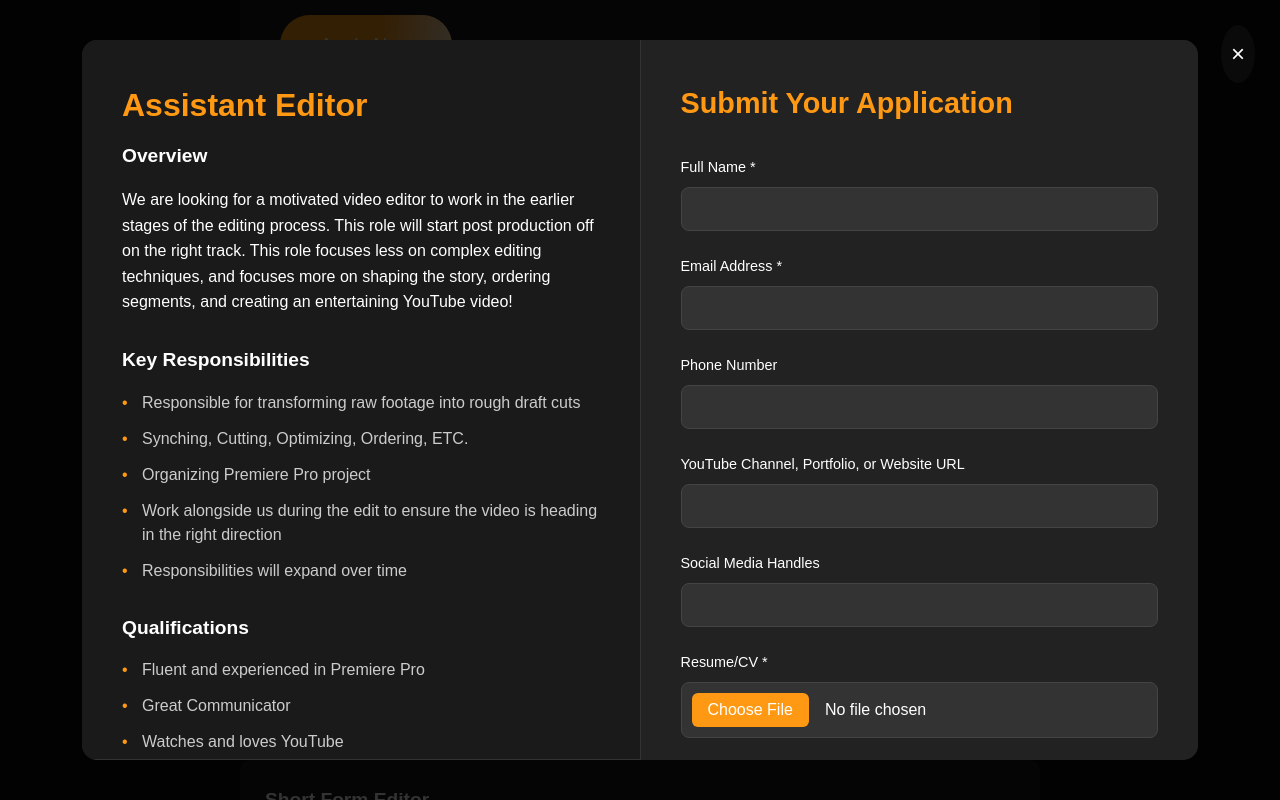
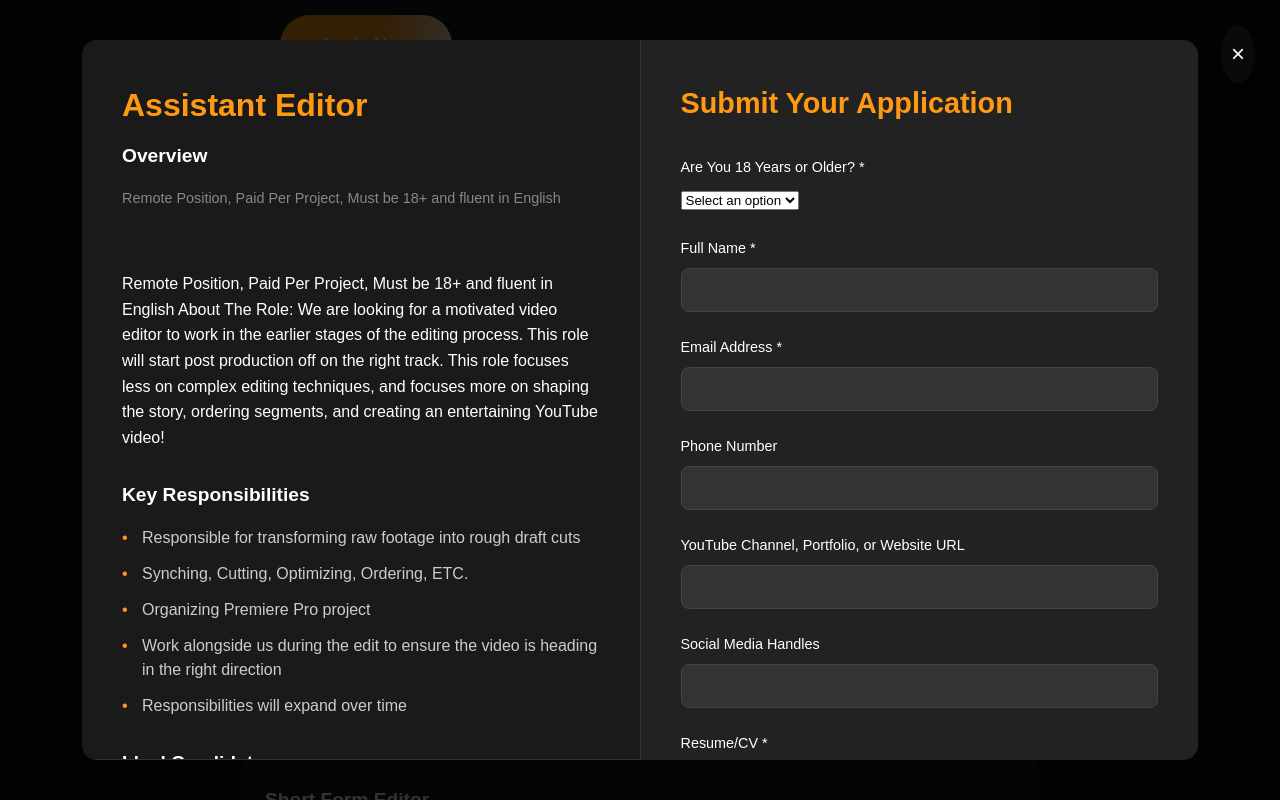
Before and after one commit to colemarcuccilli/MindSquire, a plain HTML site: page index.html in a window 1280 px wide. Both pictures are taken after a click on the element "Assistant Editor". Shown: the part 1834-2634 px from the top of the page. Drawn offline with Linux system fonts and the light colour scheme.

Commit message:
new changes. disclaimer, footer

```diff
--- a/script.js
+++ b/script.js
@@ -80,7 +80,7 @@ document.querySelectorAll('a[href^="#"]').forEach(anchor => {
 // Job details data
 const jobDetails = {
     "Assistant Editor": {
-        overview: "We are looking for a motivated video editor to work in the earlier stages of the editing process. This role will start post production off on the right track. This role focuses less on complex editing techniques, and focuses more on shaping the story, ordering segments, and creating an entertaining YouTube video!",
+        overview: "Remote Position, Paid Per Project, Must be 18+ and fluent in English\n\nAbout The Role:\n\nWe are looking for a motivated video editor to work in the earlier stages of the editing process. This role will start post production off on the right track. This role focuses less on complex editing techniques, and focuses more on shaping the story, ordering segments, and creating an entertaining YouTube video!",
         responsibilities: [
             "Responsible for transforming raw footage into rough draft cuts",
             "Synching, Cutting, Optimizing, Ordering, ETC.",
@@ -88,144 +88,119 @@ const jobDetails = {
             "Work alongside us during the edit to ensure the video is heading in the right direction",
             "Responsibilities will expand over time"
         ],
-        qualifications: [
+        idealCandidate: [
             "Fluent and experienced in Premiere Pro",
             "Great Communicator",
             "Watches and loves YouTube",
             "Wants to work long term and believes in the vision of our channel",
-            "Want to grow their editing skills and social media knowledge"
-        ],
-        additionalSkills: [
+            "Want to grow their editing skills and social media knowledge",
             "Detail Oriented",
             "Organizational Skills",
-            "Great sense of humor",
-            "Must be 18+ and fluent in English"
+            "Great sense of humor"
         ]
     },
     "GFX / Sound Design Editor": {
-        overview: "We are looking for an experienced video editor to help us turn a rough cut into a polished, high-quality video. Attention to detail is essential, as we need someone who values precision in every aspect of editing. If you're skilled in creating clean, professional looking graphics and have a talent for crafting amazing, captivating sound design, this role is perfect for you!",
+        overview: "Remote Position, Paid Per Project, Must be 18+ and fluent in English\n\nAbout The Role:\n\nWe are looking for an experienced video editor to help us turn a rough cut into a polished, high-quality video. Attention to detail is essential, as we need someone who values precision in every aspect of editing. If you're skilled in creating clean, professional looking graphics and have a talent for crafting amazing, captivating sound design, this role is perfect for you!",
         responsibilities: [
             "Responsible for turning a rough cut video into a finished product",
             "Graphics, Sound design, Captions, Framing, ETC.",
             "Responsibilities will expand over time"
         ],
-        qualifications: [
+        idealCandidate: [
             "Fluent and experienced in Premiere Pro and preferably After Effects",
             "Great Communicator",
             "Watches and loves YouTube",
             "Wants to work long term and believes in the vision of our channel",
-            "Wants to grow their editing skills and social media knowledge"
-        ],
-        additionalSkills: [
+            "Wants to grow their editing skills and social media knowledge",
             "Very Detail Oriented",
             "Organizational Skills",
-            "Great sense of humor",
-            "Must be 18+ and fluent in English"
+            "Great sense of humor"
         ]
     },
     "Creative Producer": {
-        overview: "We are looking for a creative, funny, and motivated person to help us plan and produce the best videos we possibly can. We need someone who is great at coming up with ideas, as well as helping execute them, and staying organized.",
+        overview: "Remote or in Person Position, Paid Per Project, Must be 18+ and fluent in English\n\nAbout this role:\n\nWe are looking for a creative, funny, and motivated person to help us plan and produce the best videos we possibly can. We need someone who is great at coming up with ideas, as well as helping execute them, and staying organized. If you are someone who possesses these traits, this role is a great fit for you!",
         responsibilities: [
             "Collaborate with us and our team to help plan and produce an entire video",
-            "Creatively brainstorm and help plan each part of our videos",
-            "Segment Ideas, Video Structure, Funny Ideas, Jokes, ETC.",
+            "Creatively brainstorm and help plan each part of our videos. These include 'Segment Ideas, Video Structure, Funny Ideas, Jokes, etc.' to enhance the detail and creativity of each video",
             "Find people, props, locations, and anything that will be needed for each video"
         ],
-        qualifications: [
+        idealCandidate: [
             "EXCELLENT Communicator",
             "Comfortable with talking to strangers (phone calls, etc.)",
-            "LOVES YouTube. Watches it alot, or experience working on videos",
+            "LOVES YouTube. Watches it a lot, or experience working on videos",
             "Leadership qualities",
-            "Wants to work long term and believes in the vision of our channel"
-        ],
-        additionalSkills: [
+            "Wants to work long term and believes in the vision of our channel",
+            "Wants to grow their video creation skills and social media knowledge",
             "Detail Oriented",
             "Organizational Skills",
-            "Great sense of humor",
-            "Must be 18+ and fluent in English"
+            "Great sense of humor"
         ]
     },
     "Head of Short Form Content": {
-        overview: "We need someone to manage and oversee all of our short form content. You will help create short form content to be posted on all platforms (YouTube Shorts, TikTok, Instagram).",
+        overview: "Remote Position, Paid Per Project, Must be 18+ and fluent in English\n\nAbout the role:\n\nWe need someone to manage and oversee all of our short form content. You will help create short form content to be posted on all platforms (YouTube Shorts, TikTok, Instagram).",
         responsibilities: [
             "Ideate and plan original short form content ideas",
             "Turn our long form videos into multiple short form videos (via editing)",
             "Manage and train short form editors",
             "Post and manage accounts"
         ],
-        qualifications: [
+        idealCandidate: [
             "Fluent and experienced in Premiere Pro",
             "Knowledgeable in short form content",
             "Great Communicator",
             "Leadership qualities",
-            "Creative"
-        ],
-        additionalSkills: [
+            "Creative",
             "Stays up to date with short form content and trends",
+            "Wants to work long term and believes in the vision of our channel",
+            "Wants to grow their skills and social media knowledge",
             "Detail Oriented",
             "Organizational Skills",
-            "Great sense of humor",
-            "Must be 18+ and fluent in English"
+            "Great sense of humor"
         ]
     },
     "Short Form Editor": {
-        overview: "Responsible for editing short form videos for MindSquire accounts (YT Shorts, TikTok, Instagram)",
+        overview: "Remote Position, Paid Per Project, Must be 18+ and fluent in English\n\nWhat you will do:\n\nResponsible for editing short form videos for MindSquire accounts (YT Shorts, TikTok, Instagram).",
         responsibilities: [
             "Turn horizontal long form videos into 60 second vertical clips",
             "Caption videos",
             "Add Sound design",
             "Optimize long form footage for short form"
         ],
-        qualifications: [
+        idealCandidate: [
             "Fluent and experienced in Premiere Pro",
             "Understanding of short form content",
             "Great Communicator",
-            "Detail Oriented"
-        ],
-        additionalSkills: [
+            "Detail Oriented",
             "Sound design experience",
             "Social media knowledge",
-            "Great sense of humor",
-            "Must be 18+ and fluent in English"
+            "Great sense of humor"
         ]
     },
     "Head of Operations": {
-        overview: "This is arguably the most important role we are needing to fill. We're looking for someone to join our team as a key member. You will eventually help run various operations that go into growing our YouTube channel. You will be trained over a LONG period of time in every aspect of our business - from what makes a good thumbnail, to BTS business, to storytelling and retention.",
-        responsibilities: [
-            "Learn and manage all aspects of YouTube operations",
-            "Develop strategies for channel growth",
-            "Oversee content planning and execution",
-            "Manage team workflows and processes"
-        ],
-        qualifications: [
+        overview: "Remote or in Person Position, Must be 18+ and fluent in English\n\nThis is arguably the most important role we are needing to fill. We’re looking for someone to join our team as a key member. You will eventually help run various operations that go into growing our YouTube channel. We need someone who has the desire to learn and grow in the YouTube space just as much as we are.\n\nYou will be trained over a LONG period of time in every aspect of our business. This is everything from what makes a good thumbnail, to BTS business, to storytelling and retention.\n\nIf this interests you, apply below.",
+        idealCandidate: [
             "Wants to learn as much as possible about YouTube, business, and creating content",
             "Wants to dedicate their time to helping run our YouTube channel",
             "Strong leadership and communication skills",
-            "Passionate about content creation"
-        ],
-        additionalSkills: [
+            "Passionate about content creation",
             "Project management experience",
             "Strategic thinking",
-            "Adaptable and eager to learn",
-            "Must be 18+ and fluent in English"
+            "Adaptable and eager to learn"
         ]
     },
     "Open Application": {
-        overview: "If you think you have a special set of skills that would be beneficial to our content, but you don't see a role currently listed that fits your background, we'd love to hear from you! Tell us about your unique talents and how you could contribute to our team.",
+        overview: "If you think you have a special set of skills that would be beneficial to our content, but you don’t see a role currently listed that fits your background, use this application to submit your resume, portfolio, or whatever information that may be applicable!",
         responsibilities: [
             "To be defined based on your unique skills and our needs",
             "Opportunity to create and shape your own role",
             "Contribute to channel growth in your area of expertise"
         ],
-        qualifications: [
+        idealCandidate: [
             "Passion for YouTube content creation",
             "Strong communication skills",
             "Self-motivated and proactive",
-            "Creative problem solver"
-        ],
-        additionalSkills: [
+            "Creative problem solver",
             "Any relevant skills or experience",
-            "Must be 18+ and fluent in English",
             "Willingness to learn and grow with the team"
         ]
     }
@@ -254,10 +229,6 @@ function createApplicationModal() {
                         <ul class="qualifications-list"></ul>
                     </div>
 
-                    <div class="job-section">
-                        <h3>Additional Skills (Preferred)</h3>
-                        <ul class="additional-skills-list"></ul>
-                    </div>
                 </div>
 
                 <div class="application-form-side">
@@ -272,7 +243,14 @@ function createApplicationModal() {
                     >
                         <input type="hidden" name="_subject" value="New job application">
                         <input type="hidden" name="role" id="role-input">
-
+                        <div class="form-group">
+                            <label for="age-confirm">Are You 18 Years or Older? *</label>
+                            <select id="age-confirm" name="age-confirm" required>
+                                <option value="" disabled selected>Select an option</option>
+                                <option value="Yes">Yes</option>
+                                <option value="No">No</option>
+                            </select>
+                        </div>
                         <div class="form-group">
                             <label for="name">Full Name *</label>
                             <input type="text" id="name" name="name" required>
@@ -335,18 +313,28 @@ function populateJobDetails(roleTitle) {
     // Create new modal and populate
     createApplicationModal();
 
+    // Set title and disclaimer at the top
     document.querySelector('.role-title-display').textContent = roleTitle;
-    document.querySelector('.overview-display').textContent = details.overview;
+    document.querySelector('.overview-display').innerHTML = `
+        <span class="disclaimer">Remote Position, Paid Per Project, Must be 18+ and fluent in English</span>
+        <br><br>
+        ${details.overview}
+    `;
     document.querySelector('#role-input').value = roleTitle;
 
+    // Use fallback empty array if responsibilities or idealCandidate is undefined
     document.querySelector('.responsibilities-list').innerHTML =
-        details.responsibilities.map(item => `<li>${item}</li>`).join('');
+        (details.responsibilities || []).map(item => `<li>${item}</li>`).join('');
 
     document.querySelector('.qualifications-list').innerHTML =
-        details.qualifications.map(item => `<li>${item}</li>`).join('');
+        (details.idealCandidate || []).map(item => `<li>${item}</li>`).join('');
+    document.querySelector('.qualifications-list').previousElementSibling.textContent = "Ideal Candidate"; // Update section title
 
-    document.querySelector('.additional-skills-list').innerHTML =
-        details.additionalSkills.map(item => `<li>${item}</li>`).join('');
+    // Special case: update the "Creative Producer" responsibilities
+    if (roleTitle === "Creative Producer") {
+        const additionalText = " These include 'Segment Ideas, Video Structure, Funny Ideas, Jokes, etc.' to enhance the detail and creativity of each video.";
+        document.querySelector('.responsibilities-list').innerHTML += `<li>${additionalText}</li>`;
+    }
 }
 
 function showApplicationModal(roleTitle) {
--- a/styles.css
+++ b/styles.css
@@ -662,3 +662,18 @@ body {
     color: #ff8800;
     transform: translateY(-2px);
 }
+
+.footer-email {
+    margin-top: 5px;
+    font-size: 0.9rem;
+    color: #888;
+}
+
+
+.disclaimer {
+    color: #888;
+    font-size: 0.9rem;
+    font-weight: 500;
+    display: block;
+    margin-bottom: 10px;
+}
```
Also changed, not shown: index.html (+3 -0 lines).
